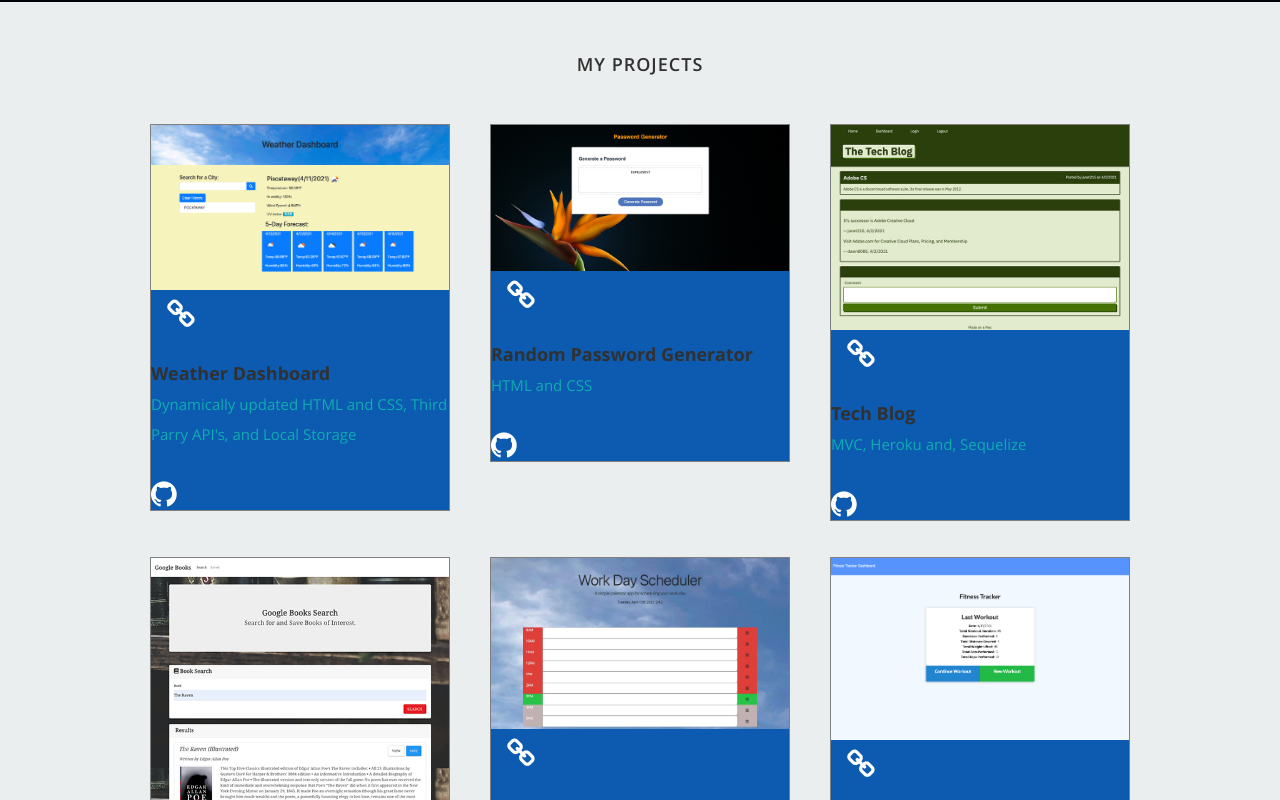
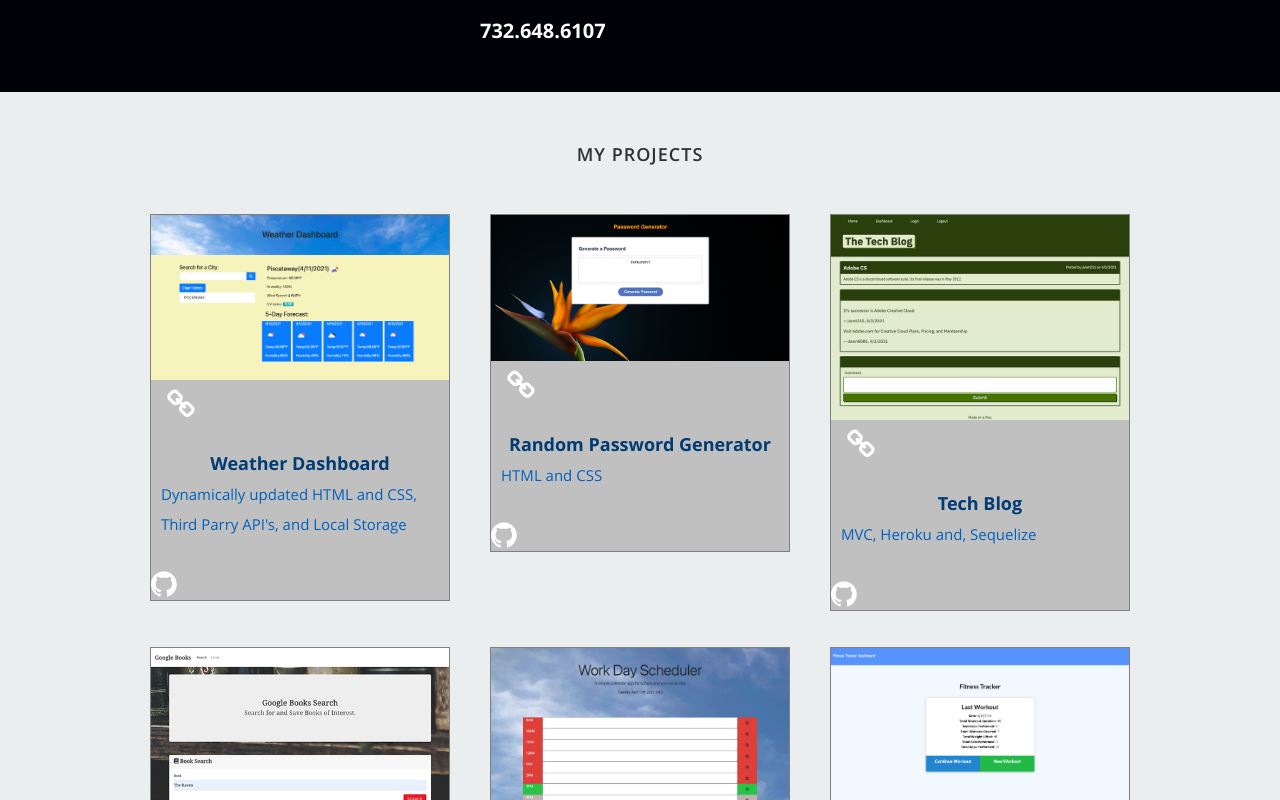
Before and after one commit to CRenauro/ClaraRenauro, a React (Create React App) app: page / in a window 1280 px wide. Shown: the part 1180-1980 px from the top of the page. Built offline with nearby package versions, Linux system fonts and the light colour scheme.

Commit message:
updated about, made adjustments to portfolio section

```diff
--- a/public/css/default.css
+++ b/public/css/default.css
@@ -175,16 +175,16 @@ abbr:hover { cursor: help; }
 /*  3. Links  ------------------------------------------------------- */
 
 a, a:visited {
-   text-decoration: none;
-   outline: 0;
-   color: #11ABB0;
+   /* text-decoration: none; */
+   /* outline: 0;
+   color: #11ABB0; */
 
    -webkit-transition: color .3s ease-in-out;
    -moz-transition: color .3s ease-in-out;
    -o-transition: color .3s ease-in-out;
    transition: color .3s ease-in-out;
 }
-a:hover, a:focus { color: #313131; }
+/* a:hover, a:focus { color: #313131; } */
 p a, p a:visited { line-height: inherit; }
 
 
@@ -196,8 +196,8 @@ img {
    max-width: 100%;
    height: auto;
 }
-img.pull-right { margin: 12px 0px 0px 18px; }
-img.pull-left { margin: 12px 18px 0px 0px; }
+/* img.pull-right { margin: 12px 0px 0px 18px; }
+img.pull-left { margin: 12px 18px 0px 0px; } */
 
 /*  6. Buttons  --------------------------------------------------------- */
 
--- a/public/css/layout.css
+++ b/public/css/layout.css
@@ -286,7 +286,7 @@ ul#nav li.current a { color: #fe6928; }
 /* Portfolio Content */
 #portfolio-wrapper .columns { margin-bottom: 36px; }
 .portfolio-item .item-wrap {
-   background: rgb(12, 91, 176);
+   background: rgb(193, 192, 192);
    /* overflow: hidden; */
    position: relative;
    border:grey 1px solid;
@@ -305,12 +305,21 @@ ul#nav li.current a { color: #fe6928; }
    left: 50%;
 
 }
-
+.portfolio-item h5 {
+   color: #003b73;
+   text-align: center;
+}
+.portfolio-item p {
+   color: #0261bb;
+   padding-left: 10px;
+}
 .github-icon {
    color: white;
    font-size: 30px;
 }
-
+a {
+   text-decoration: none;
+}
 
 /* ------------------------------------------------------------------ */
 /* h. Contact Section
--- a/public/resumeData.json
+++ b/public/resumeData.json
@@ -3,7 +3,7 @@
     "name":"Clara Renauro",
     "description":"Dependable. Process-Oriented. Calm Under Pressure",
     "image":"profilepic.jpg",
-    "bio":"My background is in Commercial Printing and Publishing. I'm looking for a role in Front End Development where I can combine my previous skills with newly acquired ones.",
+    "bio":"I started my previous career in commercial printing in my home state of New Jersey. Then I crossed the Hudson River to work in Manhattan at America's largest publisher, Time Inc. After a company buyout, I went to work for Fortune magazine. Due to Covid and budget cuts, that didn't last very long. With a strong desire for a short commute, a career for the future and, the option to use an Apple laptop, I decided to change careers and pursue Coding.",
     "contactmessage":"Here is where you should write your message to readers to have them get in contact with you.",
     "phone": "732.648.6107",
 
--- a/src/Components/Portfolio.js
+++ b/src/Components/Portfolio.js
@@ -16,7 +16,7 @@ class Portfolio extends Component {
                   <div className="portfolio-item-meta">
                  <h5>{projects.title}</h5>
                      <p>{projects.category}</p>
-                     <a href={projects.website} title={projects.title}></a>
+                     <a href={projects.website} ></a>
                       <div className="github-icon"><i className="fa fa-github"></i></div>
                   </div>
                 </div>
```
Also changed, not shown: src/Components/Card/card.json (deleted, +0 -26 lines).
